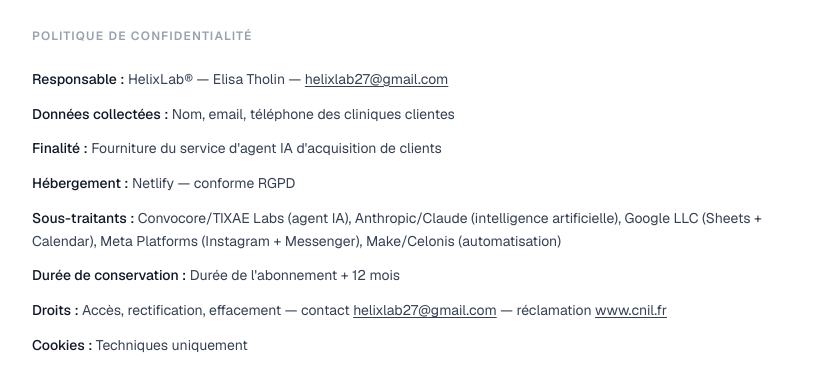
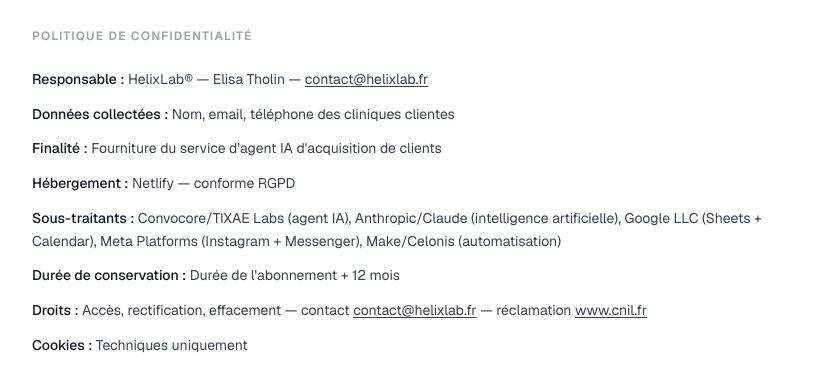
Before and after one commit to Helixlab27/helixlab, a Next.js app: page /mentions-legales in a window 1280 px wide. Shown: the part 1144-1513 px from the top of the page, without its empty margins (224-1054 px from the left). Built offline with nearby package versions, Linux system fonts and the light colour scheme.

Commit message:
remplacer helixlab27@gmail.com par contact@helixlab.fr partout

```diff
--- a/app/accueil/page.tsx
+++ b/app/accueil/page.tsx
@@ -11,7 +11,7 @@
                     title={<>Répondez à vos prospects.<br />Même quand vous êtes en soin.</>}
                     description="Helixlab installe un agent IA qui répond à vos prospects 24h/24 sur Instagram, WhatsApp et Messenger — et réserve les RDV directement dans votre agenda."
                     buttonText="Voir la démo"
-                    buttonLink="mailto:helixlab27@gmail.com?subject=Demande%20de%20démo%20Helixlab"
+                    buttonLink="mailto:contact@helixlab.fr?subject=Demande%20de%20démo%20Helixlab"
                     imageUrl1="/prospect-ecrit.jpg"
                     imageUrl2="/clinique.jpg"
                 />
@@ -53,7 +53,7 @@
                         Réservez une démo de 20 minutes et voyez HelixLab en action sur votre clinique.
                     </p>
                     <a
-                        href="mailto:helixlab27@gmail.com?subject=Demande%20de%20démo%20Helixlab"
+                        href="mailto:contact@helixlab.fr?subject=Demande%20de%20démo%20Helixlab"
                         className="inline-block bg-white text-black font-semibold px-8 py-4 rounded-xl text-base hover:bg-gray-100 transition-colors"
                     >
                         Nous contacter →
--- a/app/mentions-legales/page.tsx
+++ b/app/mentions-legales/page.tsx
@@ -16,7 +16,7 @@
             <div><dt className="inline font-medium text-gray-900">Éditeur : </dt><dd className="inline">HelixLab® — Elisa Tholin</dd></div>
             <div><dt className="inline font-medium text-gray-900">Statut : </dt><dd className="inline">Auto-entrepreneur</dd></div>
             <div><dt className="inline font-medium text-gray-900">SIRET : </dt><dd className="inline">10328251300011</dd></div>
-            <div><dt className="inline font-medium text-gray-900">Email : </dt><dd className="inline"><a href="mailto:helixlab27@gmail.com" className="underline underline-offset-2 hover:text-gray-900">helixlab27@gmail.com</a></dd></div>
+            <div><dt className="inline font-medium text-gray-900">Email : </dt><dd className="inline"><a href="mailto:contact@helixlab.fr" className="underline underline-offset-2 hover:text-gray-900">contact@helixlab.fr</a></dd></div>
             <div><dt className="inline font-medium text-gray-900">Site : </dt><dd className="inline">helixlab.fr</dd></div>
             <div><dt className="inline font-medium text-gray-900">Localisation : </dt><dd className="inline">Auvergne-Rhône-Alpes, France</dd></div>
             <div><dt className="inline font-medium text-gray-900">Hébergement : </dt><dd className="inline">Netlify, Inc. — 2325 3rd Street, Suite 215, San Francisco, CA 94107, USA</dd></div>
@@ -49,13 +49,13 @@
             Politique de confidentialité
           </h2>
           <dl className="space-y-3 text-sm text-gray-700 leading-relaxed">
-            <div><dt className="inline font-medium text-gray-900">Responsable : </dt><dd className="inline">HelixLab® — Elisa Tholin — <a href="mailto:helixlab27@gmail.com" className="underline underline-offset-2 hover:text-gray-900">helixlab27@gmail.com</a></dd></div>
+            <div><dt className="inline font-medium text-gray-900">Responsable : </dt><dd className="inline">HelixLab® — Elisa Tholin — <a href="mailto:contact@helixlab.fr" className="underline underline-offset-2 hover:text-gray-900">contact@helixlab.fr</a></dd></div>
             <div><dt className="inline font-medium text-gray-900">Données collectées : </dt><dd className="inline">Nom, email, téléphone des cliniques clientes</dd></div>
             <div><dt className="inline font-medium text-gray-900">Finalité : </dt><dd className="inline">Fourniture du service d&apos;agent IA d&apos;acquisition de clients</dd></div>
             <div><dt className="inline font-medium text-gray-900">Hébergement : </dt><dd className="inline">Netlify — conforme RGPD</dd></div>
             <div><dt className="inline font-medium text-gray-900">Sous-traitants : </dt><dd className="inline">Convocore/TIXAE Labs (agent IA), Anthropic/Claude (intelligence artificielle), Google LLC (Sheets + Calendar), Meta Platforms (Instagram + Messenger), Make/Celonis (automatisation)</dd></div>
             <div><dt className="inline font-medium text-gray-900">Durée de conservation : </dt><dd className="inline">Durée de l&apos;abonnement + 12 mois</dd></div>
-            <div><dt className="inline font-medium text-gray-900">Droits : </dt><dd className="inline">Accès, rectification, effacement — contact <a href="mailto:helixlab27@gmail.com" className="underline underline-offset-2 hover:text-gray-900">helixlab27@gmail.com</a> — réclamation <a href="https://www.cnil.fr" target="_blank" rel="noopener noreferrer" className="underline underline-offset-2 hover:text-gray-900">www.cnil.fr</a></dd></div>
+            <div><dt className="inline font-medium text-gray-900">Droits : </dt><dd className="inline">Accès, rectification, effacement — contact <a href="mailto:contact@helixlab.fr" className="underline underline-offset-2 hover:text-gray-900">contact@helixlab.fr</a> — réclamation <a href="https://www.cnil.fr" target="_blank" rel="noopener noreferrer" className="underline underline-offset-2 hover:text-gray-900">www.cnil.fr</a></dd></div>
             <div><dt className="inline font-medium text-gray-900">Cookies : </dt><dd className="inline">Techniques uniquement</dd></div>
           </dl>
         </section>
--- a/components/blocks/cta-section.tsx
+++ b/components/blocks/cta-section.tsx
@@ -31,7 +31,7 @@
                     </p>
                     <div className="flex flex-col sm:flex-row gap-4 justify-center">
                         <a
-                            href="mailto:helixlab27@gmail.com?subject=Demande%20de%20démo%20Helixlab&body=Bonjour%2C%20je%20souhaite%20en%20savoir%20plus%20sur%20Helixlab."
+                            href="mailto:contact@helixlab.fr?subject=Demande%20de%20démo%20Helixlab&body=Bonjour%2C%20je%20souhaite%20en%20savoir%20plus%20sur%20Helixlab."
                             className="bg-[#C9A96E] text-white text-xs tracking-[0.2em] uppercase px-8 py-4 font-medium hover:bg-[#b8956a] transition-colors"
                         >
                             Demander une démo
--- a/components/blocks/hero-fashion.tsx
+++ b/components/blocks/hero-fashion.tsx
@@ -66,7 +66,7 @@
                                     Helixlab installe un agent IA qui répond à vos prospects 24h/24 et réserve les RDV dans votre agenda.
                                 </p>
                                 <a
-                                    href="mailto:helixlab27@gmail.com?subject=Demande%20de%20démo%20Helixlab"
+                                    href="mailto:contact@helixlab.fr?subject=Demande%20de%20démo%20Helixlab"
                                     className="md:hidden inline-block mt-6 px-6 py-3 bg-gray-900 text-white font-semibold rounded-xl text-base tracking-tight hover:bg-black transition-colors"
                                 >
                                     Voir la démo →
```
